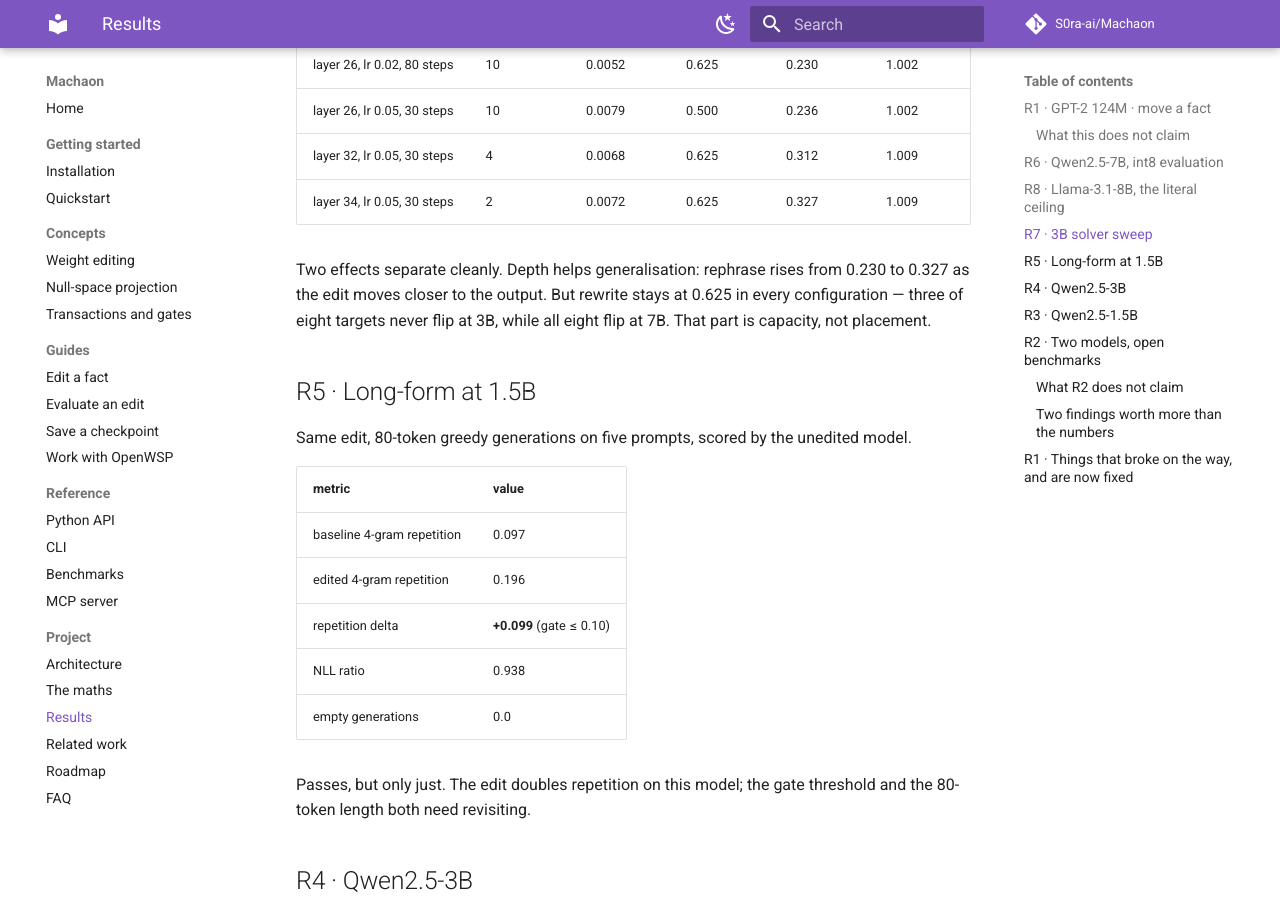
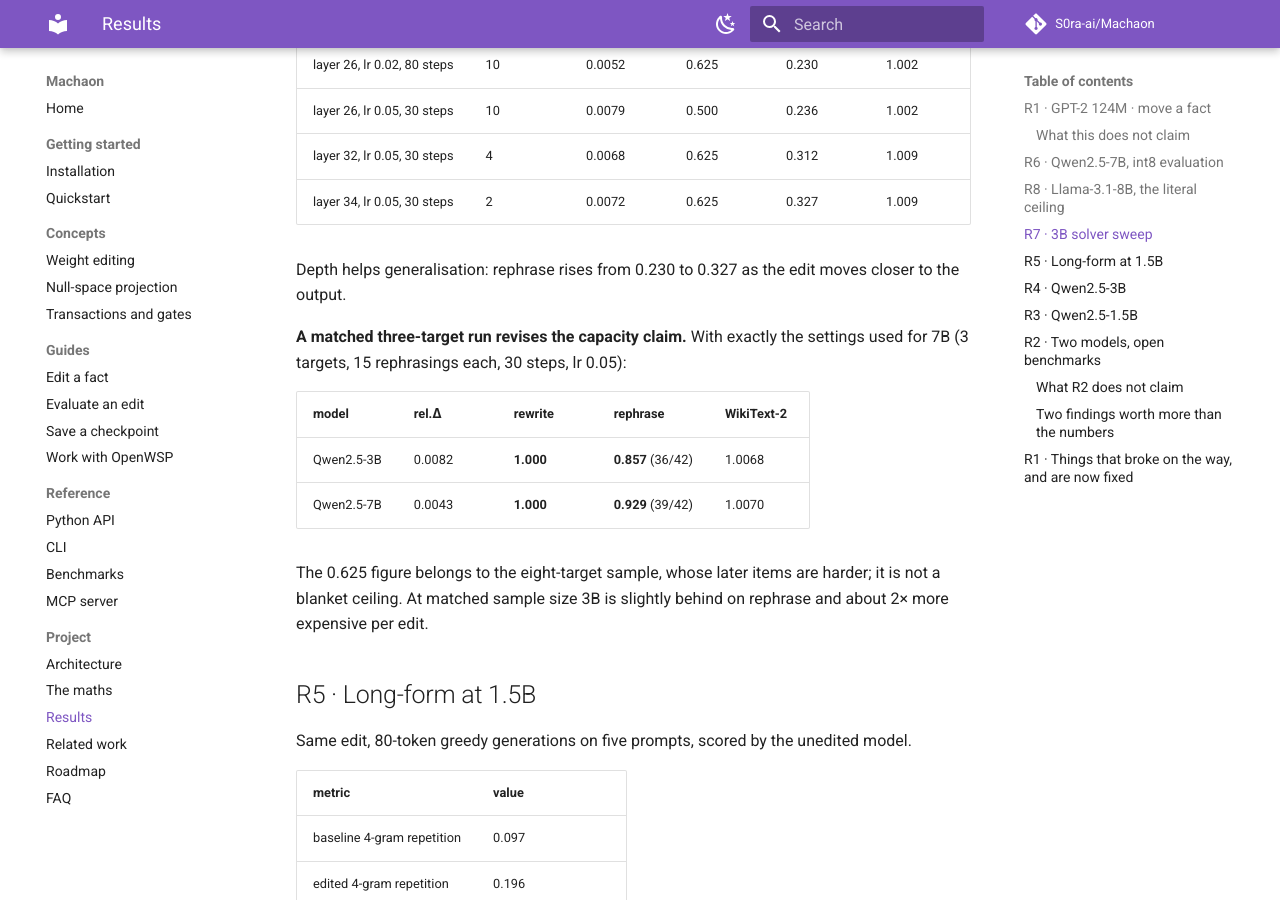
Before and after one commit to S0ra-ai/Machaon, an MkDocs documentation site: the page built from docs/RESULTS.md, in a window 1280 px wide and 900 px high, scrolled down 3099 px. Built offline with MkDocs 1.6.1 and Material for MkDocs 9.7.7, drawn with Linux system fonts in a browser that asks for light colours; comment, search, counter and statistics services are not loaded.

Commit message:
docs: matched 3B/7B run corrects the capacity claim
With the same three targets and 42 rephrasings as the 7B experiment, 3B reaches
rewrite 1.000 and rephrase 0.857 against 7B's 1.000 and 0.929. The earlier 0.625
belongs to the harder eight-target sample, not to a hard capacity ceiling. The
real difference at matched sample size is cost: 3B needs ~2x the relative delta.

```diff
--- a/docs/RESULTS.md
+++ b/docs/RESULTS.md
@@ -97,10 +97,20 @@ The 7B settings do not transfer upward from below:
 | layer 32, lr 0.05, 30 steps | 4 | 0.0068 | 0.625 | 0.312 | 1.009 |
 | layer 34, lr 0.05, 30 steps | 2 | 0.0072 | 0.625 | 0.327 | 1.009 |
 
-Two effects separate cleanly. Depth helps generalisation: rephrase rises from
-0.230 to 0.327 as the edit moves closer to the output. But rewrite stays at
-0.625 in every configuration — three of eight targets never flip at 3B, while
-all eight flip at 7B. That part is capacity, not placement.
+Depth helps generalisation: rephrase rises from 0.230 to 0.327 as the edit
+moves closer to the output.
+
+**A matched three-target run revises the capacity claim.** With exactly the
+settings used for 7B (3 targets, 15 rephrasings each, 30 steps, lr 0.05):
+
+| model | rel.Δ | rewrite | rephrase | WikiText-2 |
+|---|---|---|---|---|
+| Qwen2.5-3B | 0.0082 | **1.000** | **0.857** (36/42) | 1.0068 |
+| Qwen2.5-7B | 0.0043 | **1.000** | **0.929** (39/42) | 1.0070 |
+
+The 0.625 figure belongs to the eight-target sample, whose later items are
+harder; it is not a blanket ceiling. At matched sample size 3B is slightly
+behind on rephrase and about 2× more expensive per edit.
 
 ## R5 · Long-form at 1.5B
 
```
Also changed, not shown: CHANGELOG.md (+2 -0 lines), docs/reference/benchmarks.md (+14 -4 lines).
